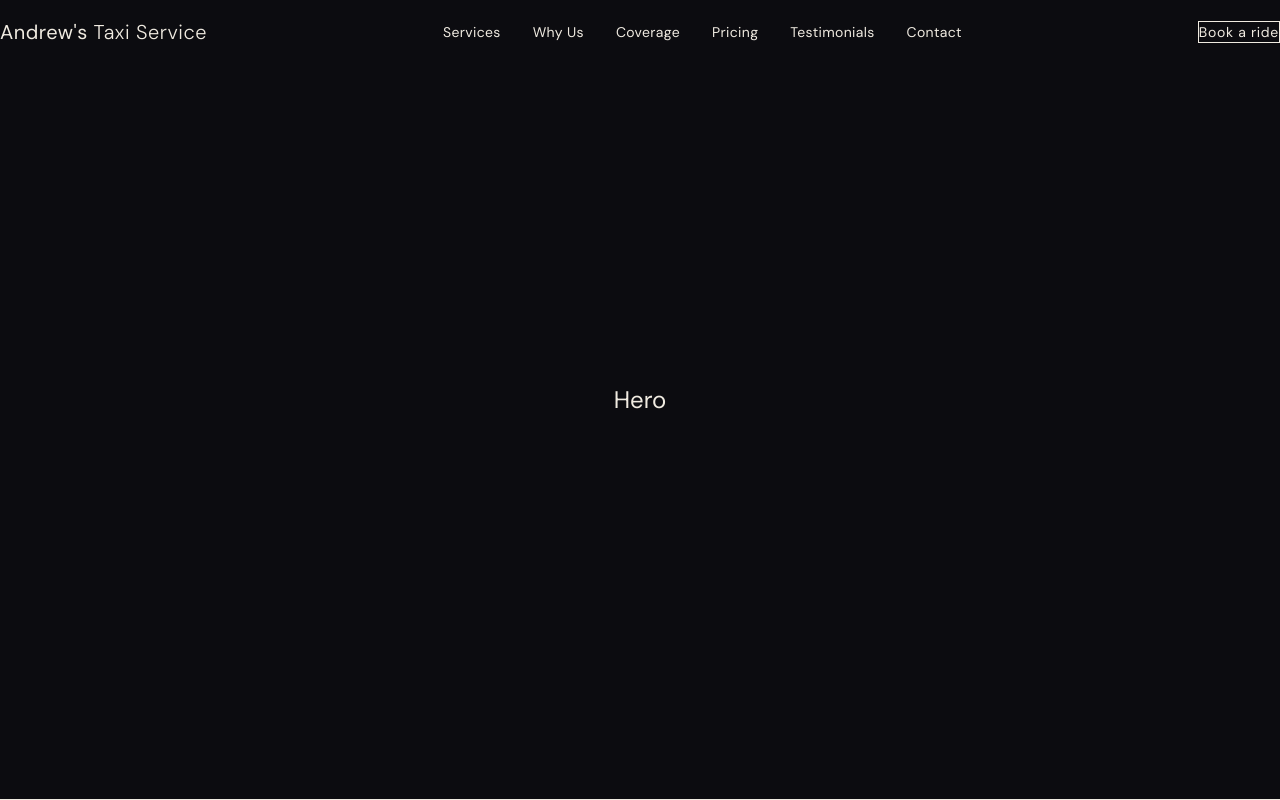
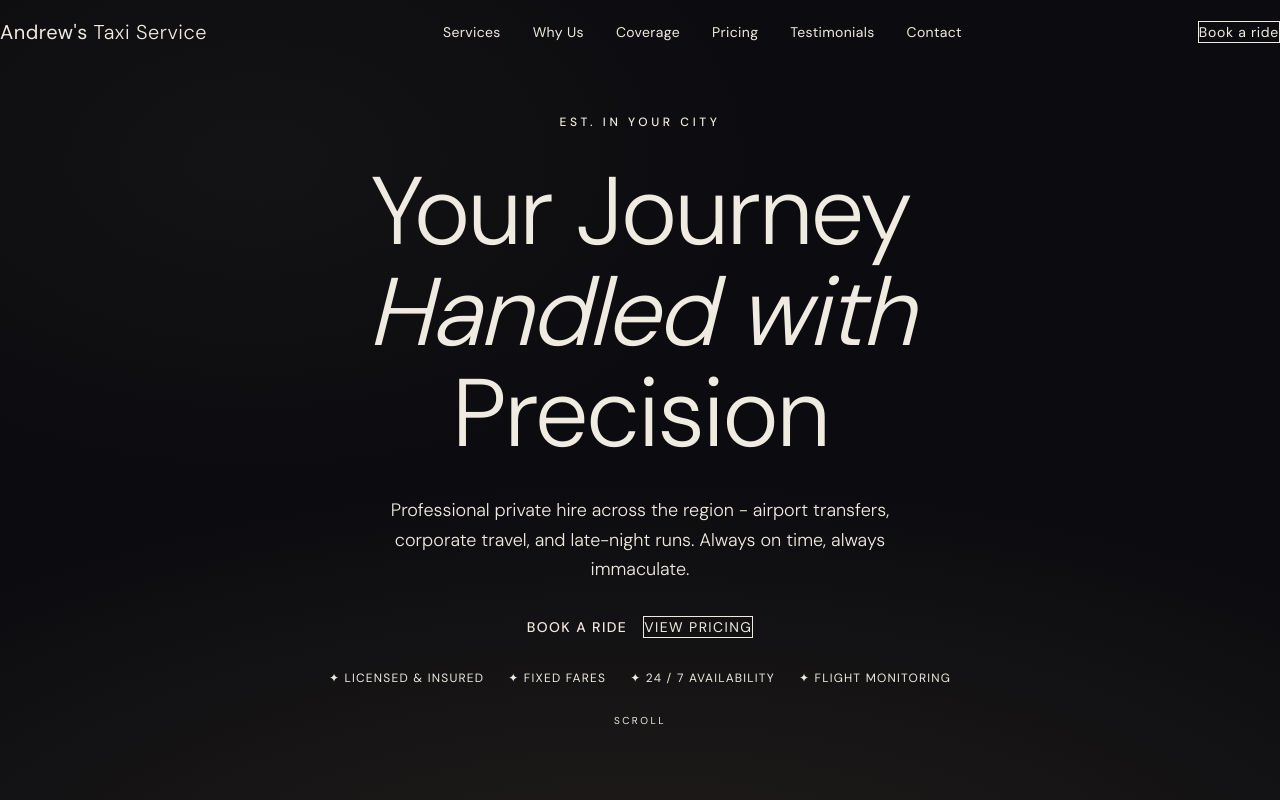
Before and after one commit to Jacob-Dawson/andrews-taxi-service, a React (Vite) app: page / in a window 1280 px wide. Shown: the top 800 px of the page. Built offline with nearby package versions, Linux system fonts and the light colour scheme.

Commit message:
Added Hero section

```diff
--- a/src/App.tsx
+++ b/src/App.tsx
@@ -1,7 +1,7 @@
 import Navbar from './components/Navbar'
+import Hero from './components/Hero'
 
 const sections = [
-  { id: 'hero' },
   { id: 'services' },
   { id: 'why-us' },
   { id: 'coverage' },
@@ -16,6 +16,7 @@ export default function App(){
     <div className="min-h-screen bg-bg text-text font-body">
       <Navbar />
       <main>
+        <Hero />
         {sections.map(({id}) => (
           <section
             key={id}
--- /dev/null
+++ b/src/components/Hero.tsx
@@ -0,0 +1,85 @@
+export default function Hero(){
+
+    return (
+        <section
+            id="hero"
+            className="relative min-h-screen flex flex-col items-center justify-center overflow-hidden"
+        >
+            {/* Atmospheric background layers */}
+            <div className="absolute inset-0 bg-bg" />
+            <div className="absolute inset-0 bg-[radial-gradient(ellipse_80%_60%_at_50%_120%,rgba(201,169,110,0.12),transparent)]" />
+            <div className="absolute inset-0 bg-[radial-gradient(ellipse_40%_40%_at_20%_20%,rgba(201,169,110,0.04),transparent)]" />
+
+            {/* Subtle grid texture */}
+            <div
+                className="absolute inset-0 opacity-[0.03]"
+                style={{
+                    backgroundImage:    `linear-gradient(var(--color-gold) 1px transparent 1px),
+                                        linear-gradient(90deg, var(--color-gold) 1px, transparent 1px)`,
+                    backgroundSize:     '60px 60px'
+                }}
+            />
+
+            {/* Thin gold horizontal rule - decorative */}
+            <div className="absolute top-0 left-0 right-0 h-px bg-gradient-to-r from-transparent via-gold/40 to-transparent"/>
+
+            {/* Content */}
+            <div className="relative z-10 max-w-5xl mx-auto px-6 text-center flex flex-col items-center gap-8">
+
+                {/* Eyebrow */}
+                <div className="flex items-center gap-3">
+                    <span className="block w-8 h-px bg-gold"/>
+                    <span className="text-gold text-xs tracking-[0.3em] uppercase font-body font-medium">
+                        Est. in your City
+                    </span>
+                    <span className="block w-8 h-px bg-gold"/>
+                </div>
+
+                {/* Headline */}
+                <h1 className="font-display font-light text-5xl sm:text-7xl lg:text-8xl leading-[1.05] tracking-tight">
+                    <span className="block text-text">Your Journey</span>
+                    <span className="block text-gold italic">Handled with</span>
+                    <span className="block text-text">Precision</span>
+                </h1>
+
+                {/* Subheading */}
+                <p className="text-muted font-body font-light text-base sm:text-lg max-w-xl leading-relaxed">
+                    Professional private hire across the region - airport transfers, corporate travel, and late-night runs. Always on time, always immaculate.
+                </p>
+
+                {/* CTAs */}
+                <div className="flex flex-col sm:flex-row items-center gap-4 mt-2">
+                    <a
+                        href="#booking"
+                        className="w-full sm:w-auto px-8 py-3.5 bg-gold text-bg text-sm font-medium tracking-widest uppercase hover:bg-gold-light transition-colors duration-300"
+                    >
+                        Book a Ride
+                    </a>
+
+                    <a
+                        href="#pricing"
+                        className="w-full sm:w-auto px-8 py-3.5 border border-border text-muted text-sm tracking-widest uppercase hover:border-gold hover:text-gold transition-all duration-300 text-center"
+                    >
+                        View Pricing
+                    </a>
+
+                </div>
+
+                {/* Trust strip */}
+                <div className="flex flex-wrap justify-center items-center gap-6 mt-4 text-xs text-muted tracking-widest uppercase">
+                    <span>✦ Licensed & Insured</span>
+                    <span>✦ Fixed Fares</span>
+                    <span>✦ 24 / 7 Availability</span>
+                    <span>✦ Flight Monitoring</span>
+                </div>
+            </div>
+
+            {/* Scroll cue */}
+            <div className="absolute bottom-8 left-1/2 -translate-x-1/2 flex flex-col items-center gap-2 text-muted">
+                <span className="text-[10px] tracking-[0.25em] uppercase">Scroll</span>
+                <div className="w-px h-8 bg-gradient-to-b from-muted to-transparent animate-pulse"/>
+            </div>
+        </section>
+    )
+
+}
--- a/tsconfig.app.json
+++ b/tsconfig.app.json
@@ -21,5 +21,5 @@
     "erasableSyntaxOnly": true,
     "noFallthroughCasesInSwitch": true
   },
-  "include": ["src"]
+  "include": ["src", "src/tailwind.config.ts"]
 }
```
